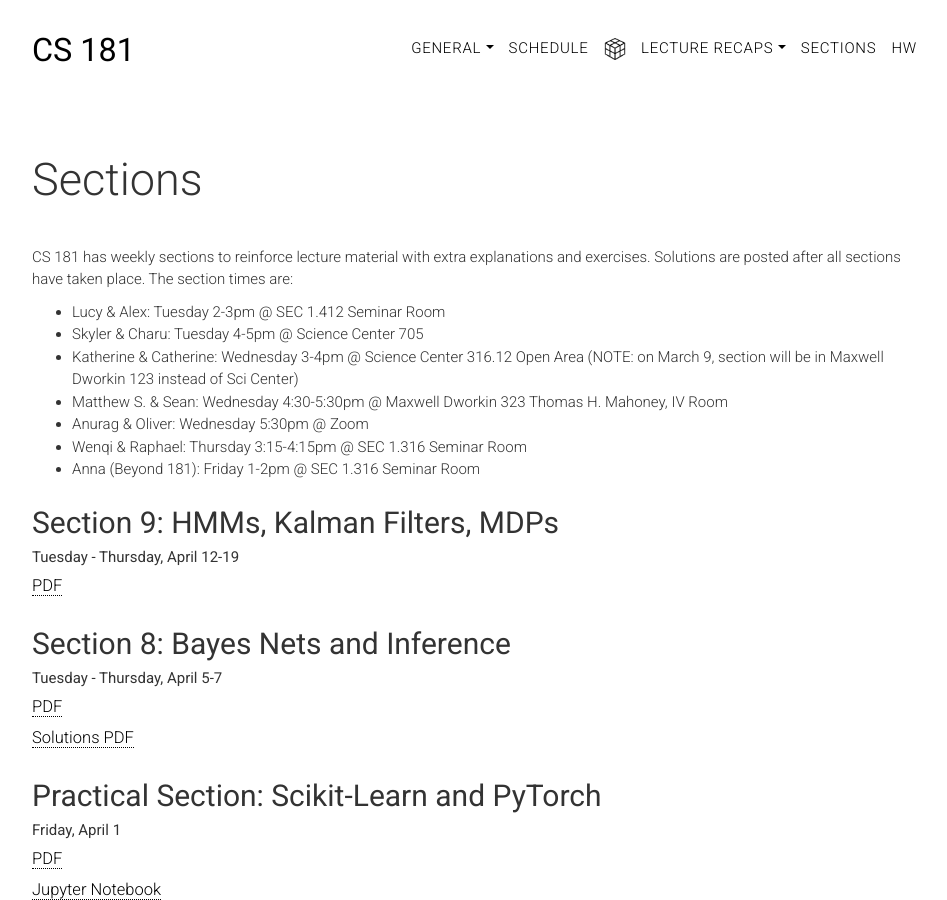
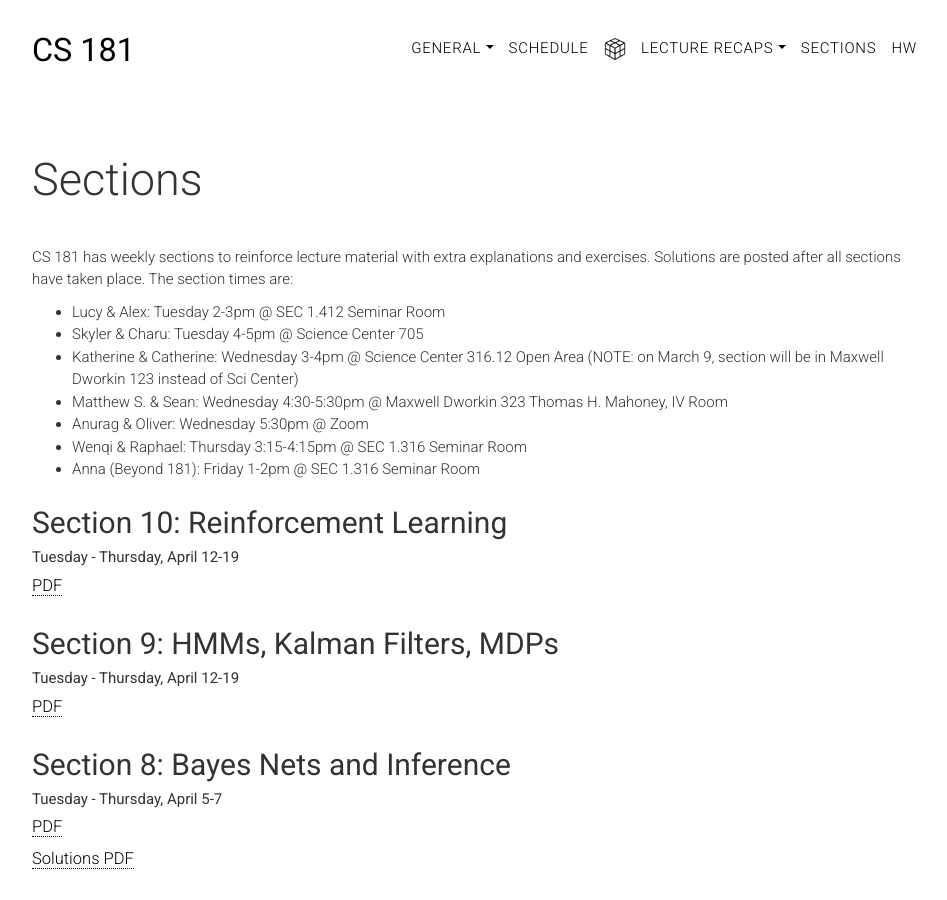
Before and after one commit to harvard-ml-courses/cs181-web, a Jekyll site: the page built from sections.html, in a window 1280 px wide and 900 px high. Shown: the whole window, without its empty margins (158-1105 px from the left). Built offline with Jekyll 4.4.1, drawn with Linux system fonts in a browser that asks for light colours.

Commit message:
Update sections.html

```diff
--- a/sections.html
+++ b/sections.html
@@ -32,6 +32,12 @@
             <li><a href="sections/sec01.pdf" target="_blank">PDF</a></li>
             <li><a href="sections/sec01_soln.pdf" target="_blank">Solutions PDF</a></li>
         </ul> -->
+
+        <h2 class="title" id="sec9">Section 10: Reinforcement Learning</h2>
+        <p class="head-subtitle">Tuesday - Thursday, April 12-19</p>
+        <ul class="lists">
+            <li><a href="sections/sec10-reinforcement_learning/sec10.pdf" target="_blank">PDF</a></li>
+        </ul>
 
         <h2 class="title" id="sec9">Section 9: HMMs, Kalman Filters, MDPs</h2>
         <p class="head-subtitle">Tuesday - Thursday, April 12-19</p>
```
